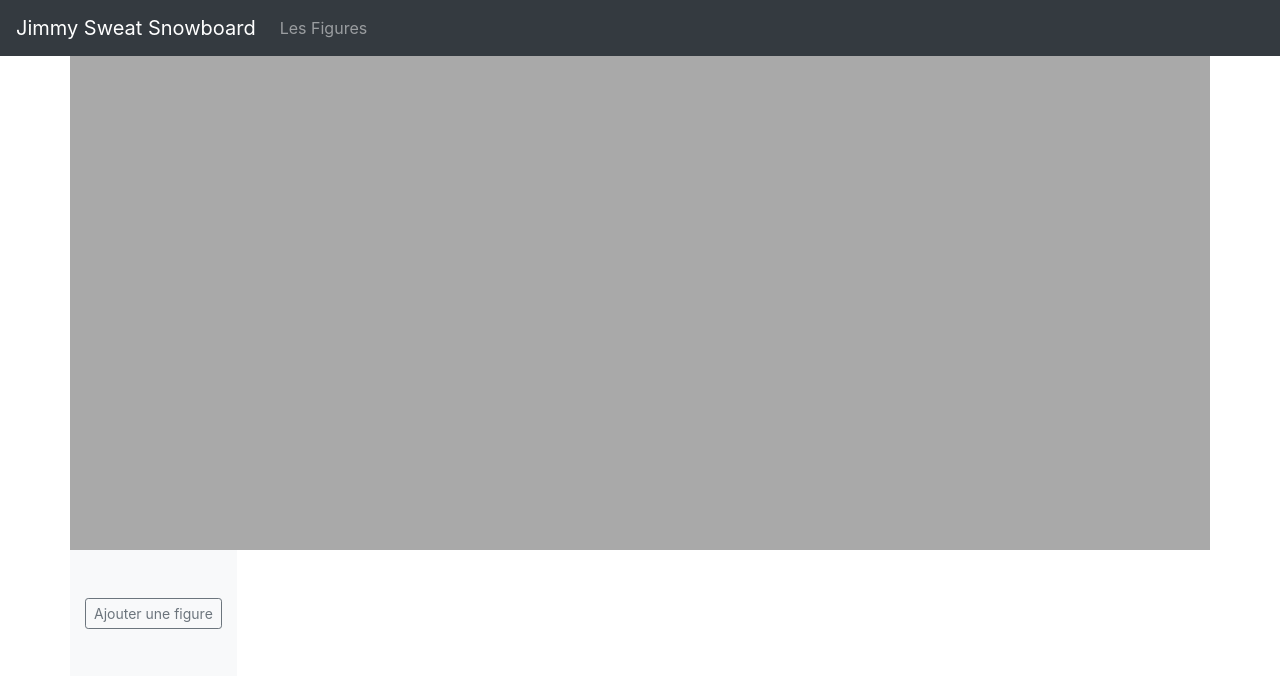
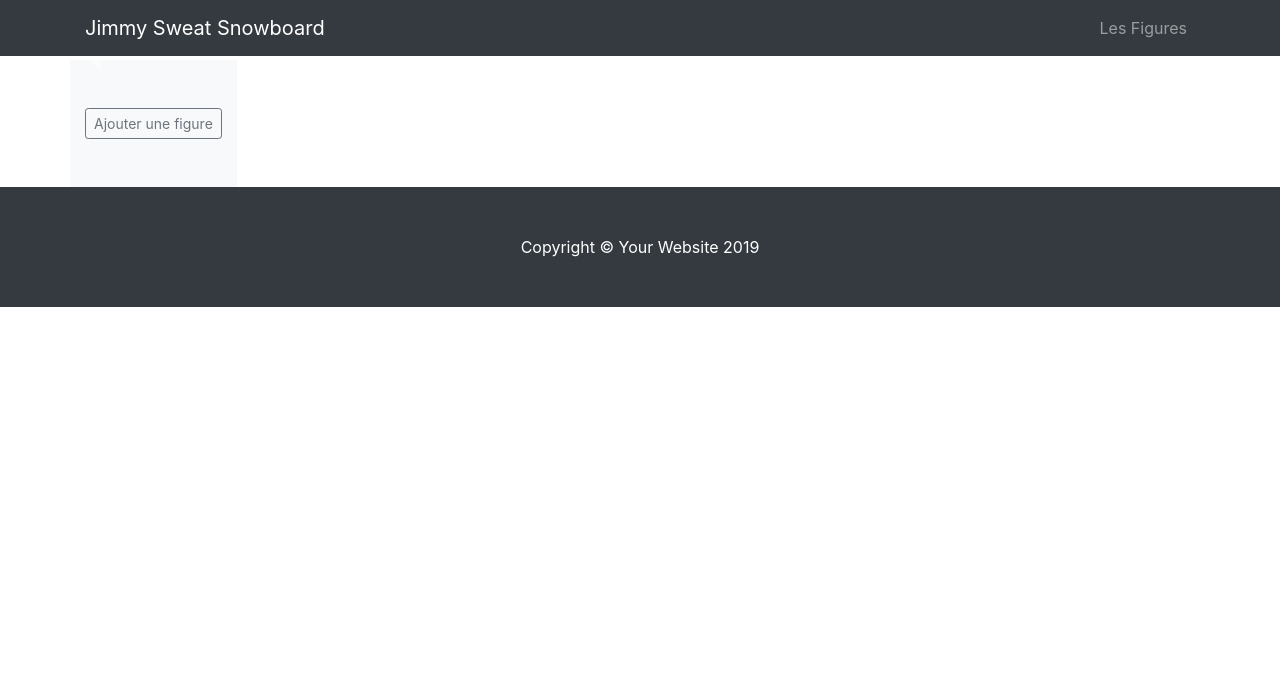
Before and after one commit to jeremybouvier/openclassrooms-projet6, a Symfony app: template templates/trick/index.html.twig in a window 1280 px wide. Shown: the top 676 px of the page. Run offline with Twig, Linux system fonts and the light colour scheme; the template is opened without the code that fills it, so the values that code supplies are empty; grey boxes labelled with a size stand in for pictures from a placeholder-image service; some libraries are stand-ins or nearby versions.

Commit message:
Réalisation of Tricks controller and Tricks view

```diff
--- a/templates/base.html.twig
+++ b/templates/base.html.twig
@@ -1,39 +1,107 @@
 <!DOCTYPE html>
-<html>
-<head><meta charset="utf-8">
+<html lang="en">
+
+<head>
+
+    <meta charset="utf-8">
     <meta name="viewport" content="width=device-width, initial-scale=1, shrink-to-fit=no">
     <meta name="description" content="">
     <meta name="author" content="">
+
     <title>{% block title %}JimmySweatSnowboard{% endblock %}</title>
-    <link rel="stylesheet" href="https://stackpath.bootstrapcdn.com/bootstrap/4.3.1/css/bootstrap.min.css" integrity="sha384-ggOyR0iXCbMQv3Xipma34MD+dH/1fQ784/j6cY/iJTQUOhcWr7x9JvoRxT2MZw1T" crossorigin="anonymous">
+
+    <link rel="stylesheet" href="https://maxcdn.bootstrapcdn.com/bootstrap/4.0.0/css/bootstrap.min.css" integrity="sha384-Gn5384xqQ1aoWXA+058RXPxPg6fy4IWvTNh0E263XmFcJlSAwiGgFAW/dAiS6JXm" crossorigin="anonymous">
+    <script src="https://maxcdn.bootstrapcdn.com/bootstrap/4.0.0/js/bootstrap.min.js" integrity="sha384-JZR6Spejh4U02d8jOt6vLEHfe/JQGiRRSQQxSfFWpi1MquVdAyjUar5+76PVCmYl" crossorigin="anonymous"></script>
+
+    <!-- Custom styles for this template -->
+    <link href="{{ asset('assets/css/modern-business.css') }}" rel="stylesheet"/>
+
+
 </head>
-<nav class="navbar navbar-expand-md navbar-dark bg-dark fixed-top">
+
+<body style="margin-top: 60px;">
+
+<!-- Navigation -->
+<nav class="navbar fixed-top navbar-expand-lg navbar-dark bg-dark fixed-top">
+    <div class="container">
         <a class="navbar-brand" href="{{ path('trick.index') }}">Jimmy Sweat Snowboard</a>
-    <button class="navbar-toggler" type="button" data-toggle="collapse" data-target="#navbarsExampleDefault" aria-controls="navbarsExampleDefault" aria-expanded="false" aria-label="Toggle navigation">
+        <button class="navbar-toggler navbar-toggler-right" type="button" data-toggle="collapse" data-target="#navbarResponsive" aria-controls="navbarResponsive" aria-expanded="false" aria-label="Toggle navigation">
             <span class="navbar-toggler-icon"></span>
         </button>
-
-    <div class="collapse navbar-collapse " id="navbarsExampleDefault">
-        <ul class="navbar-nav mr-auto">
-            <li class="nav-item ">
-                <a class="nav-link {% if activeMenu is defined and activeMenu == 'tricks' %} active {% endif %} " href="{{ path('trick.index') }}">Les Figures</a>
+        <div class="collapse navbar-collapse" id="navbarResponsive">
+            <ul class="navbar-nav ml-auto">
+                <li class="nav-item">
+                    <a class="nav-link {% if activeMenu is defined and activeMenu == 'tricks' %} active {% endif %}" href="{{ path('trick.index') }}">Les Figures</a>
                 </li>
             </ul>
-
+        </div>
     </div>
 </nav>
-<body class="container" style="margin-top: 50px;">
-<div class="row">
-    <div class="col-12" style="background-color: darkgrey; height: 500px;"></div>
+
+<header>
+    <div id="carouselExampleIndicators" class="carousel slide" data-ride="carousel">
+        <ol class="carousel-indicators">
+            <li data-target="#carouselExampleIndicators" data-slide-to="0" class="active"></li>
+            <li data-target="#carouselExampleIndicators" data-slide-to="1"></li>
+            <li data-target="#carouselExampleIndicators" data-slide-to="2"></li>
+        </ol>
+        <div class="carousel-inner" role="listbox">
+            <!-- Slide One - Set the background image for this slide in the line below -->
+            <div class="carousel-item active" style="background-image: url('http://placehold.it/1900x1080')">
+                <div class="carousel-caption d-none d-md-block">
+                    <h3>First Slide</h3>
+                    <p>This is a description for the first slide.</p>
                 </div>
+            </div>
+            <!-- Slide Two - Set the background image for this slide in the line below -->
+            <div class="carousel-item" style="background-image: url('http://placehold.it/1900x1080')">
+                <div class="carousel-caption d-none d-md-block">
+                    <h3>Second Slide</h3>
+                    <p>This is a description for the second slide.</p>
+                </div>
+            </div>
+            <!-- Slide Three - Set the background image for this slide in the line below -->
+            <div class="carousel-item" style="background-image: url('http://placehold.it/1900x1080')">
+                <div class="carousel-caption d-none d-md-block">
+                    <h3>Third Slide</h3>
+                    <p>This is a description for the third slide.</p>
+                </div>
+            </div>
+        </div>
+        <a class="carousel-control-prev" href="#carouselExampleIndicators" role="button" data-slide="prev">
+            <span class="carousel-control-prev-icon" aria-hidden="true"></span>
+            <span class="sr-only">Previous</span>
+        </a>
+        <a class="carousel-control-next" href="#carouselExampleIndicators" role="button" data-slide="next">
+            <span class="carousel-control-next-icon" aria-hidden="true"></span>
+            <span class="sr-only">Next</span>
+        </a>
+    </div>
+</header>
+
+<!-- Page Content -->
+<div class="container">
     <div class="row">
         {% block body %}{% endblock %}
         {% block javascripts %}{% endblock %}
     </div>
 
+</div>
+<!-- /.container -->
 
-<script src="https://code.jquery.com/jquery-3.3.1.slim.min.js" integrity="sha384-q8i/X+965DzO0rT7abK41JStQIAqVgRVzpbzo5smXKp4YfRvH+8abtTE1Pi6jizo" crossorigin="anonymous"></script>
-<script src="https://cdnjs.cloudflare.com/ajax/libs/popper.js/1.14.7/umd/popper.min.js" integrity="sha384-UO2eT0CpHqdSJQ6hJty5KVphtPhzWj9WO1clHTMGa3JDZwrnQq4sF86dIHNDz0W1" crossorigin="anonymous"></script>
-<script src="https://stackpath.bootstrapcdn.com/bootstrap/4.3.1/js/bootstrap.min.js" integrity="sha384-JjSmVgyd0p3pXB1rRibZUAYoIIy6OrQ6VrjIEaFf/nJGzIxFDsf4x0xIM+B07jRM" crossorigin="anonymous"></script>
+<!-- Footer -->
+<footer class="py-5 bg-dark">
+    <div class="container">
+        <p class="m-0 text-center text-white">Copyright &copy; Your Website 2019</p>
+    </div>
+    <!-- /.container -->
+</footer>
+
+<!-- Bootstrap core JavaScript -->
+<script src="https://code.jquery.com/jquery-3.2.1.slim.min.js" integrity="sha384-KJ3o2DKtIkvYIK3UENzmM7KCkRr/rE9/Qpg6aAZGJwFDMVNA/GpGFF93hXpG5KkN" crossorigin="anonymous"></script>
+<script src="https://cdnjs.cloudflare.com/ajax/libs/popper.js/1.12.9/umd/popper.min.js" integrity="sha384-ApNbgh9B+Y1QKtv3Rn7W3mgPxhU9K/ScQsAP7hUibX39j7fakFPskvXusvfa0b4Q" crossorigin="anonymous"></script>
+<script src="https://maxcdn.bootstrapcdn.com/bootstrap/4.0.0/js/bootstrap.min.js" integrity="sha384-JZR6Spejh4U02d8jOt6vLEHfe/JQGiRRSQQxSfFWpi1MquVdAyjUar5+76PVCmYl" crossorigin="anonymous"></script>
+
 </body>
+
 </html>
```
Also changed, not shown: src/Migrations/Version20190528193805.php (added, +71 -0 lines). Lines whose indentation alone changed are shown as unchanged.
